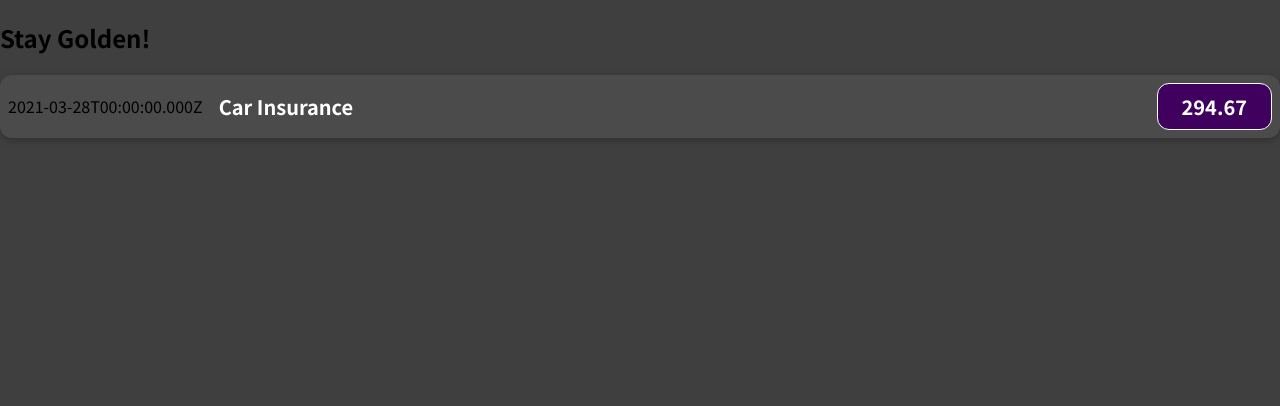
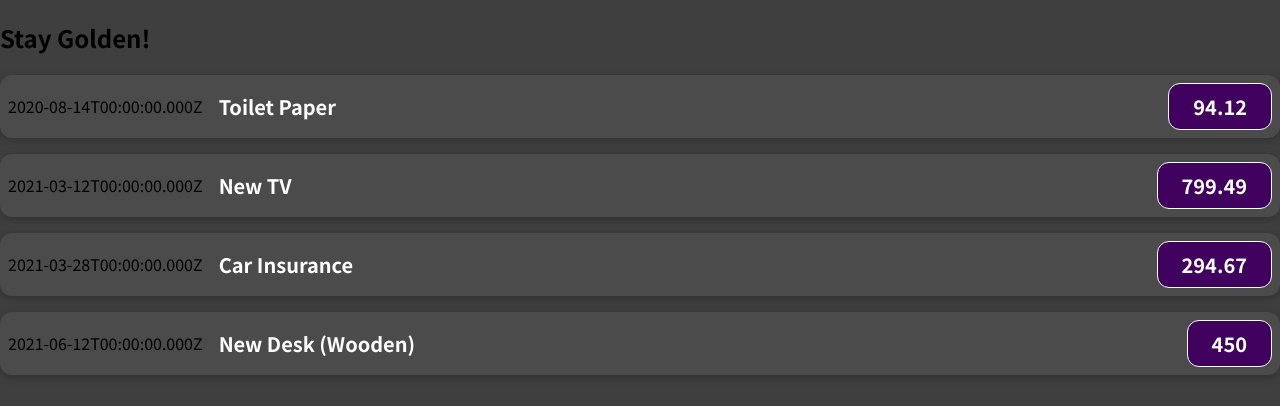
Before and after one commit to Smoopfrog/expense-sheet, a JavaScript app: page / in a window 1280 px wide. Shown: the top 406 px of the page. Built offline with nearby package versions, Linux system fonts and the light colour scheme.

Commit message:
add props to expense items

```diff
--- a/src/App.js
+++ b/src/App.js
@@ -1,10 +1,56 @@
 import ExpenseItem from "./components/ExpenseItem";
 
 function App() {
+  const expenses = [
+    {
+      id: "e1",
+      title: "Toilet Paper",
+      amount: 94.12,
+      date: new Date(2020, 7, 14),
+    },
+    {
+      id: "e2",
+      title: "New TV",
+      amount: 799.49,
+      date: new Date(2021, 2, 12),
+    },
+    {
+      id: "e3",
+      title: "Car Insurance",
+      amount: 294.67,
+      date: new Date(2021, 2, 28),
+    },
+    {
+      id: "e4",
+      title: "New Desk (Wooden)",
+      amount: 450,
+      date: new Date(2021, 5, 12),
+    },
+  ];
+
   return (
     <div>
       <h2>Stay Golden!</h2>
-      <ExpenseItem />
+      <ExpenseItem
+        title={expenses[0].title}
+        amount={expenses[0].amount}
+        date={expenses[0].date}
+      />
+      <ExpenseItem
+        title={expenses[1].title}
+        amount={expenses[1].amount}
+        date={expenses[1].date}
+      />
+      <ExpenseItem
+        title={expenses[2].title}
+        amount={expenses[2].amount}
+        date={expenses[2].date}
+      />
+      <ExpenseItem
+        title={expenses[3].title}
+        amount={expenses[3].amount}
+        date={expenses[3].date}
+      />
     </div>
   );
 }
--- a/src/components/ExpenseItem.js
+++ b/src/components/ExpenseItem.js
@@ -1,16 +1,16 @@
 import './ExpenseItem.css'
 
-const ExpenseItem = () => {
+const ExpenseItem = (props) => {
   const expenseDate = new Date(2021, 2, 28);
   const expenseTitle = 'Car Insurance';
   const expenseAmount = 294.67;
 
   return (
     <div className='expense-item'>
-      <div>{expenseDate.toISOString()}</div>
+      <div>{props.date.toISOString()}</div>
       <div className='expense-item__description'>
-        <h2>{expenseTitle}</h2>
-        <div className='expense-item__price'>{expenseAmount}</div>
+        <h2>{props.title}</h2>
+        <div className='expense-item__price'>{props.amount}</div>
       </div>
     </div>
   );
```
Also changed, not shown: 1 other file (tests, documents, lock files or other folders).
